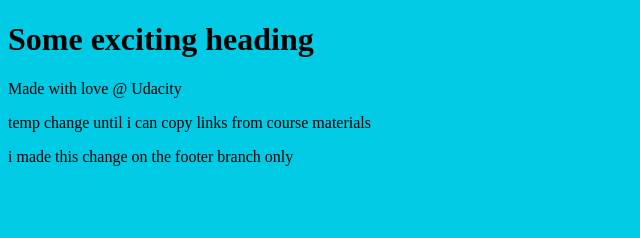
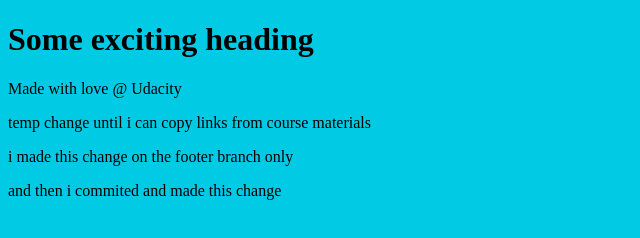
Before and after one commit to ZTsquared/Temporary-repo, a plain HTML site: page index.html in a window 1280 px wide. Shown: the whole page, without its empty margins (0-640 px from the left). Drawn offline with Linux system fonts and the light colour scheme.

Commit message:
and another dumb footer change

```diff
--- a/index.html
+++ b/index.html
@@ -22,6 +22,7 @@
         Made with love @ Udacity
         <p>temp change until i can copy links from course materials</p>
         <p>i made this change on the footer branch only</p>
+        <p>and then i commited and made this change</p>
     </footer>
     <script src="js/app.js"></script>
 </body>
```
